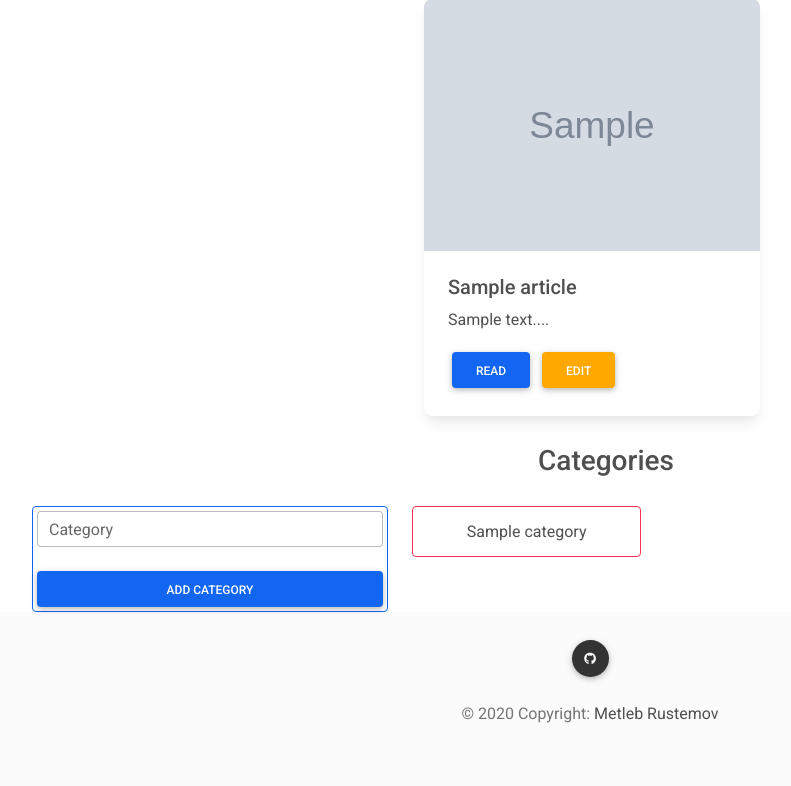
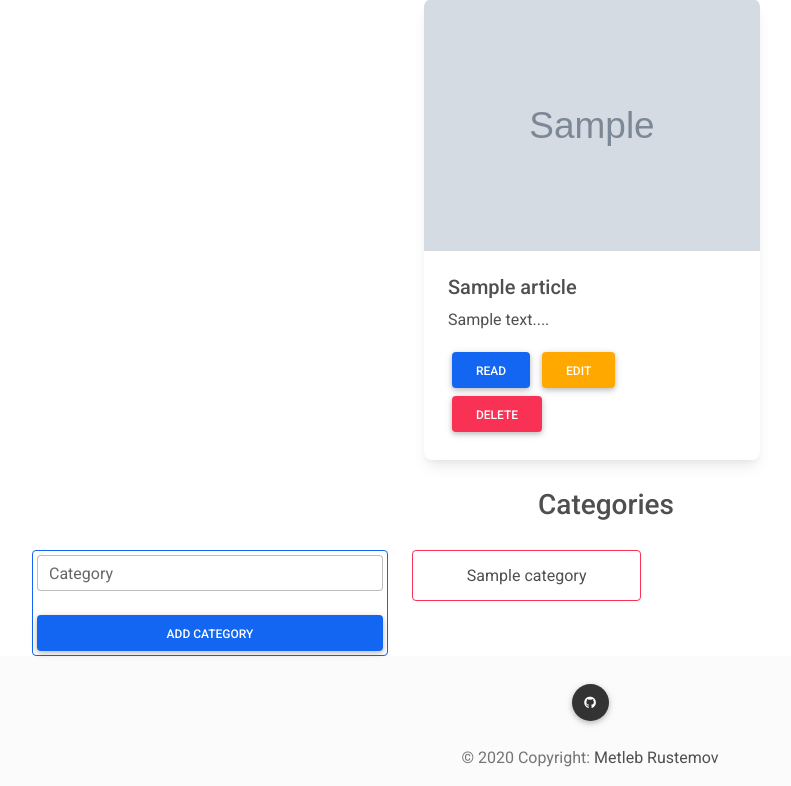
Before and after one commit to Metleb1996/W2Blog, a Flask app: page /user in a window 1280 px wide, after a click on "MY ARTICLES". Shown: the part 649-1435 px from the top of the page, without its empty margins (50-841 px from the left). Before the commit the page ends 1372 px from the top, so only its background shows below. Run offline with Flask 2, Linux system fonts and the light colour scheme; a user stored in the database is signed in; tables that the repository leaves empty hold one stand-in row (values such as "Sample post"); grey boxes marked "Sample" are stand-in pictures; some libraries are stand-ins or nearby versions.

Commit message:
Added admin management system for articles: verify and delete

```diff
--- a/app.py
+++ b/app.py
@@ -161,32 +161,56 @@ def index(cat_id=None):
         w2b_context.update({"user":{"user_id":-1}})
     w2b_context.update({"categories":Category.query.all()})
     if cat_id == None :
-        w2b_context.update({"articles":Article.query.all(), "category":-1})
+        w2b_context.update({"articles":Article.query.filter(Article.verified>0), "category":-1})
     else:
         articles = []
         if Category.query.filter_by(id=cat_id).count() > 0:
             category = Category.query.filter_by(id=cat_id).first()
-            for article in Article.query.all():
+            for article in Article.query.filter(Article.verified>0):
                 if category in article.categories:
                     articles.append(article)
         w2b_context.update({"articles":articles, "category":cat_id})
     return render_template("index.html", cntxt=w2b_context)
 
-@app.route("/post/<int:id>")
+@app.route("/post/<int:id>", methods=['GET', 'POST'])
 def post(id=None):
-    w2b_context.clear()
-    if "user_id" in session:
-        csrf_token = csrf_text()
-        session["csrf_token"] = csrf_token
-        user = User.query.filter_by(id=session['user_id']).first()
-        w2b_context.update({"user":{"user_id":session['user_id'], "user":user}, 'csrf_token':csrf_token})
-    else:
-        w2b_context.update({"user":{"user_id":-1}})
     if id == None:
         return redirect(url_for('index'))
     article = Article.query.filter_by(id=id).first()
-    w2b_context.update({"article":article})
-    return render_template("post.html", cntxt=w2b_context)
+    if request.method == "POST" and  request.form['csrf_token'] == session["csrf_token"]:
+        if "user_id" in session:
+            user = User.query.filter_by(id=session['user_id']).first()
+            if request.form['form_name'] == "delete_article":
+                if user.usertype < 5 and article.user.id != user.id:
+                    return show_message(msg="You are not allowed to do this.")
+                for com in Comment.query.filter_by(article_id=id):
+                    db.session.delete(com)
+                db.session.delete(article)
+                db.session.commit()
+                return redirect(url_for('user'))
+            if request.form['form_name'] == "verify_article":
+                if user.usertype < 5:
+                    return show_message(msg="You are not allowed to do this.")
+                else:
+                    if article.verified < 0:
+                        article.verified = user.id
+                        db.session.commit()
+                return redirect(url_for('user'))
+        else:
+            return show_message(msg="Login required!")
+    if request.method == "GET":
+        w2b_context.clear()
+        if "user_id" in session:
+            csrf_token = csrf_text()
+            session["csrf_token"] = csrf_token
+            user = User.query.filter_by(id=session['user_id']).first()
+            w2b_context.update({"user":{"user_id":session['user_id'], "user":user}, 'csrf_token':csrf_token})
+        else:
+            w2b_context.update({"user":{"user_id":-1}})
+        if article.verified < 0:
+            return show_message(msg="This article no verified")
+        w2b_context.update({"article":article})
+        return render_template("post.html", cntxt=w2b_context)
 
 @app.route('/comment/<int:p_id>', methods=['POST',])
 def cmnt(p_id: int):
--- a/templates/user.html
+++ b/templates/user.html
@@ -132,7 +132,11 @@
                                             </p>
                                             <a href="{{url_for('post', id=article.id)}}" class="btn btn-primary m-1">Read</a>
                                             <a href="{{url_for('edit', id=article.id)}}" class="btn btn-warning m-1">Edit</a>
-                                            <!-- <a href="#!" class="btn btn-danger m-1">Delete</a> -->
+                                            <form action="{{url_for('post', id=article.id)}}" method="POST" class="m-0 p-0">
+                                                <input type="hidden" name="csrf_token" value="{{cntxt['csrf_token']}}">
+                                                <input type="hidden" name="form_name" value="delete_article">
+                                                <button type="submit" class="btn btn-danger m-1">Delete</button>
+                                            </form>
                                         </div>
                                     </div>
                                 </div>
@@ -210,8 +214,16 @@
                                                 {{v_article.body[:25]}}...
                                             </p>
                                             <a href="{{url_for('post', id=v_article.id)}}" class="btn btn-primary m-1">Read</a>
-                                            <!-- <a href="#!" class="btn btn-success m-1">Verify</a> -->
-                                            <!-- <a href="#!" class="btn btn-danger m-1">Delete</a> -->
+                                            <form action="{{url_for('post', id=v_article.id)}}" method="POST" class="m-0 p-0">
+                                                <input type="hidden" name="csrf_token" value="{{cntxt['csrf_token']}}">
+                                                <input type="hidden" name="form_name" value="verify_article">
+                                                <button type="submit" class="btn btn-success m-1">Verify</button>
+                                            </form>
+                                            <form action="{{url_for('post', id=v_article.id)}}" method="POST" class="m-0 p-0">
+                                                <input type="hidden" name="csrf_token" value="{{cntxt['csrf_token']}}">
+                                                <input type="hidden" name="form_name" value="delete_article">
+                                                <button type="submit" class="btn btn-danger m-1">Delete</button>
+                                            </form>
                                         </div>
                                         <div class="card-footer">
                                             <div class="text-center text-muted">Author: {{v_article.user.username}}</div>
```
